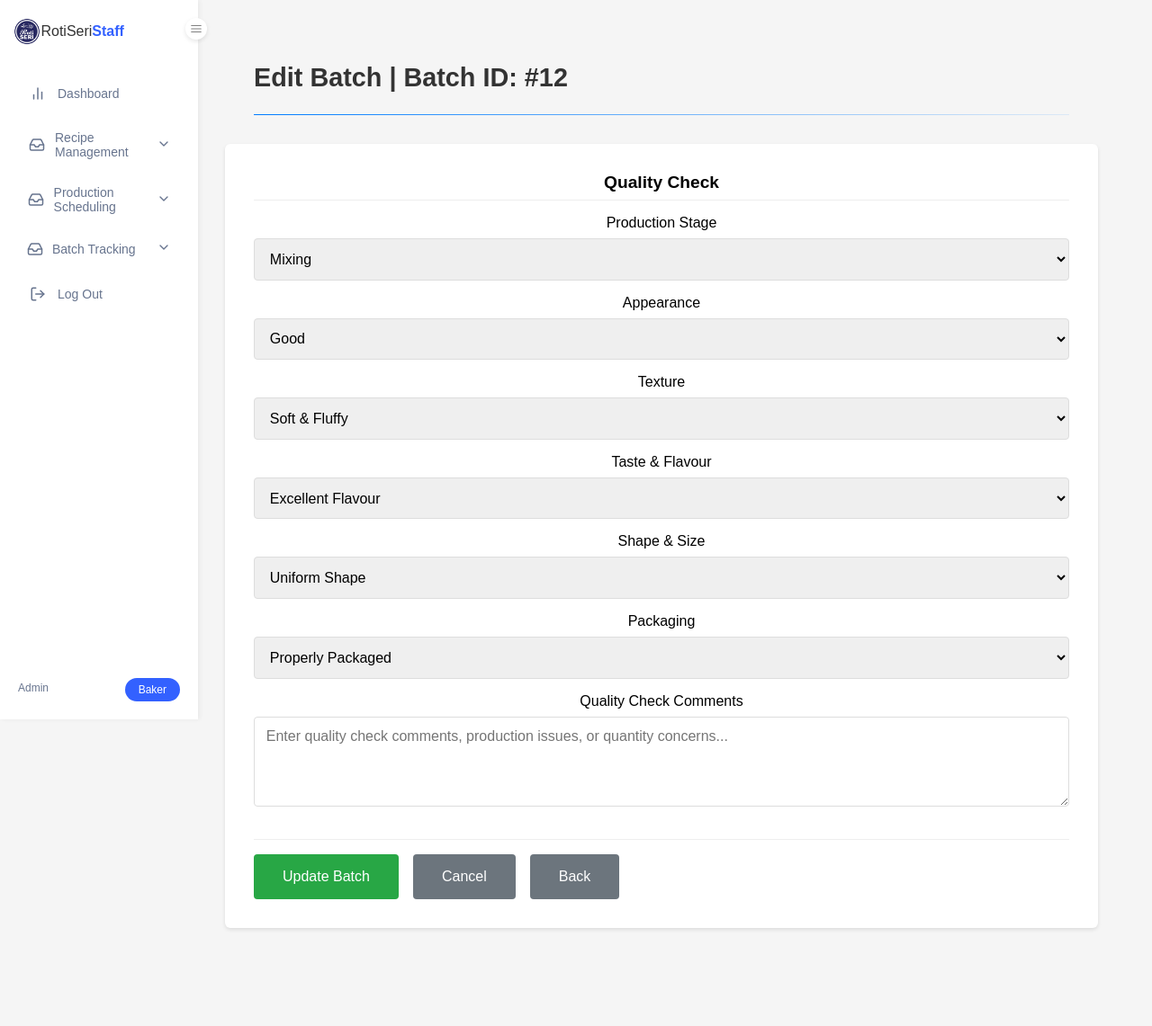
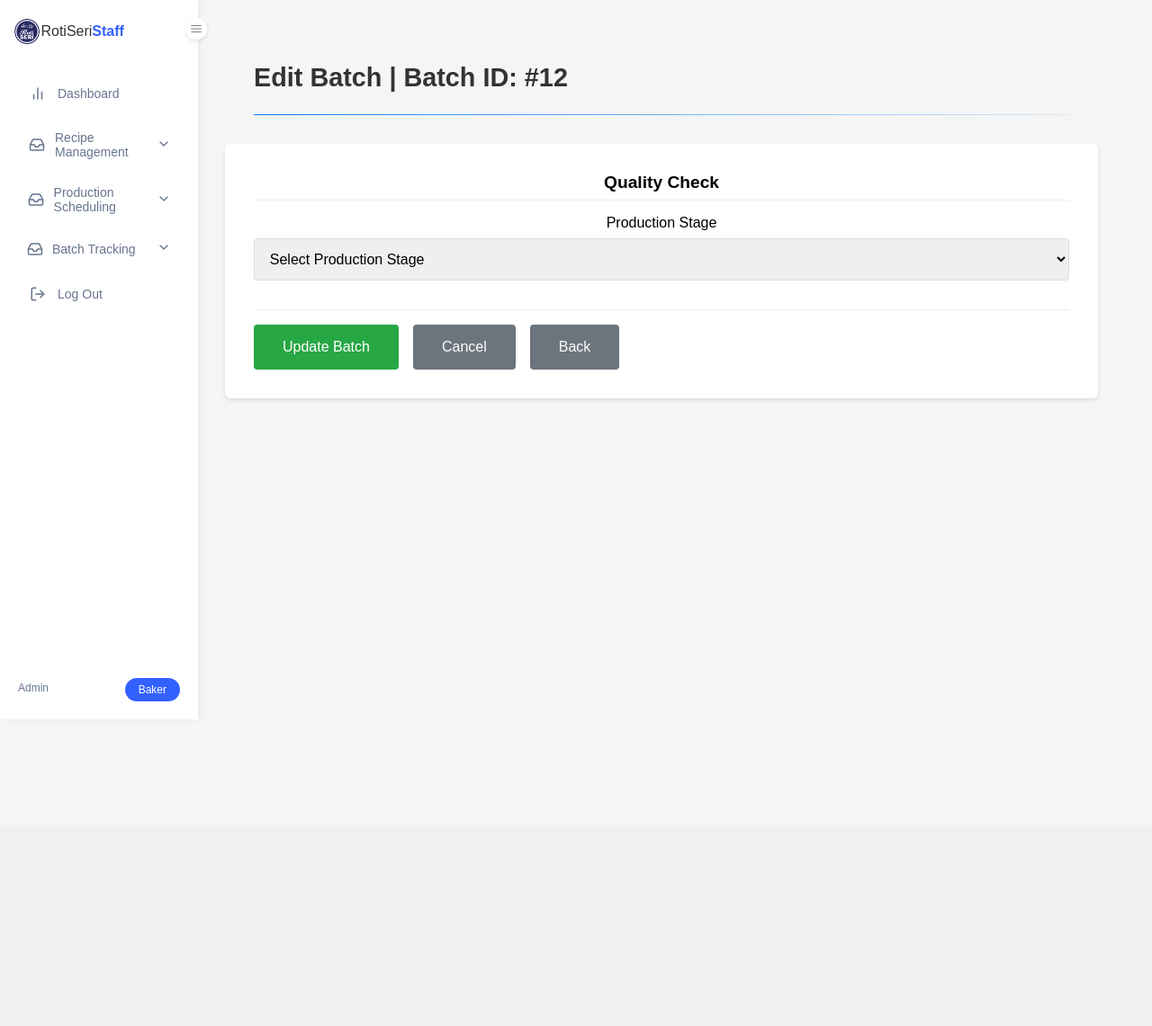
Before and after one commit to ainizam02/production, a PHP site: page /production/edit_batch.php?id=12&section=quality_check in a window 1280 px wide. Shown: the top 1141 px of the page at 90% size. After the commit the page ends 800 px from the top, so only its background shows below. Run offline with PHP 8.4, Linux system fonts and the light colour scheme; a user stored in the database is signed in; data comes from the database, SQL or seed files in the repository.

Commit message:
Update edit_batch.php

```diff
--- a/rotiseriproduction/edit_batch.php
+++ b/rotiseriproduction/edit_batch.php
@@ -24,7 +24,7 @@ $error_message = '';
 // Add these constants at the top of the file after session_start()
 define('MAX_REMARKS_LENGTH', 500);
 define('MAX_QUALITY_CHECK_LENGTH', 500);
-define('ALLOWED_TASKS', ['Mixing', 'Baking', 'Decorating']);
+define('ALLOWED_TASKS', ['Mixing', 'Baking', 'Decorating', 'Cooling', 'Packaging']);
 define('ALLOWED_STATUSES', ['Pending', 'In Progress', 'Completed']);
 
 try {
@@ -94,39 +94,43 @@ try {
             $taste_flavour = filter_input(INPUT_POST, 'taste_flavour', FILTER_SANITIZE_STRING);
             $shape_size = filter_input(INPUT_POST, 'shape_size', FILTER_SANITIZE_STRING);
             $packaging = filter_input(INPUT_POST, 'packaging', FILTER_SANITIZE_STRING);
+            $qc_comments = trim(filter_var($_POST['qc_comments'], FILTER_SANITIZE_STRING));
 
             // Validate inputs
-            $allowed_stages = ['Mixing', 'Baking', 'Cooling', 'Packaging'];
+            $allowed_stages = ['Mixing', 'Baking', 'Cooling', 'Decorating', 'Packaging'];
             $allowed_appearance = ['Good', 'Uneven Surface', 'Overbaked', 'Undercooked'];
             $allowed_texture = ['Soft & Fluffy', 'Dense', 'Dry', 'Soggy'];
             $allowed_taste_flavour = ['Excellent Flavour', 'Bland', 'Overly Sweet', 'Burnt Taste'];
             $allowed_shape_size = ['Uniform Shape', 'Uneven Size', 'Cracked Surface', 'Misshaped'];
             $allowed_packaging = ['Properly Packaged', 'Damaged Packaged', 'Missing Labels', 'Sealed Incorrectly'];
 
-            if (!in_array($production_stage, $allowed_stages) ||
-                !in_array($appearance, $allowed_appearance) ||
-                !in_array($texture, $allowed_texture) ||
-                !in_array($taste_flavour, $allowed_taste_flavour) ||
-                !in_array($shape_size, $allowed_shape_size)) {
-                throw new Exception("Invalid quality check data provided.");
+            // Validate QC Comments
+            if (strlen($qc_comments) > MAX_QUALITY_CHECK_LENGTH) {
+                throw new Exception("QC Comments exceed the maximum length of " . MAX_QUALITY_CHECK_LENGTH . " characters");
             }
 
-            // Insert Quality Check data into the database
+            // Validate production stage
+            if ($production_stage && !in_array($production_stage, $allowed_stages)) {
+                throw new Exception("Invalid production stage selected.");
+            }
+
+            // Insert new quality check record only if production stage is selected
+            if ($production_stage) {
                 $stmt = $conn->prepare("INSERT INTO tbl_quality_checks
-                (batch_id, user_id, production_stage, appearance, texture, taste_flavour, shape_size, packaging)
-                VALUES (?, ?, ?, ?, ?, ?, ?, ?)");
+                    (batch_id, user_id, production_stage, appearance, texture, taste_flavour, shape_size, packaging, qc_comments)
+                    VALUES (?, ?, ?, ?, ?, ?, ?, ?, ?)");
                 $stmt->execute([
                     $batch_id,
                     $_SESSION['user_id'],
                     $production_stage,
-                $appearance,
-                $texture,
-                $taste_flavour,
-                $shape_size,
-                $packaging
+                    $appearance ?: null,
+                    $texture ?: null,
+                    $taste_flavour ?: null,
+                    $shape_size ?: null,
+                    $packaging ?: null,
+                    $qc_comments
                 ]);
-
-            // $success_message = "Quality check data submitted successfully!";
+            }
 
             // Validate batch_id
             $batch_id = filter_input(INPUT_POST, 'batch_id', FILTER_VALIDATE_INT);
@@ -190,9 +194,6 @@ try {
             if (strlen($remarks) > MAX_REMARKS_LENGTH) {
                 throw new Exception("Remarks exceed maximum length of " . MAX_REMARKS_LENGTH . " characters");
             }
-            if (strlen($quality_check) > MAX_QUALITY_CHECK_LENGTH) {
-                throw new Exception("Quality check comments exceed maximum length of " . MAX_QUALITY_CHECK_LENGTH . " characters");
-            }
 
             // Validate assignments array
             $assignments = isset($_POST['assignments']) ? $_POST['assignments'] : [];
@@ -204,6 +205,8 @@ try {
             }
 
             $validated_assignments = [];
+            $baker_tasks = []; // Track tasks per baker
+
             foreach ($assignments as $assignment) {
                 // Validate user_id
                 $user_id = filter_var($assignment['user_id'], FILTER_VALIDATE_INT);
@@ -223,6 +226,18 @@ try {
                     throw new Exception("Invalid task selected");
                 }
 
+                // Check for duplicate tasks for the same baker
+                if (!isset($baker_tasks[$user_id])) {
+                    $baker_tasks[$user_id] = [];
+                }
+
+                // Check if this baker already has this task
+                if (in_array($task, $baker_tasks[$user_id])) {
+                    throw new Exception("Baker already has this task assigned");
+                }
+
+                $baker_tasks[$user_id][] = $task;
+
                 $validated_assignments[] = [
                     'user_id' => $user_id,
                     'task' => $task
@@ -236,14 +251,41 @@ try {
                                     batch_startTime = ?,
                                     batch_endTime = ?,
                                     batch_status = ?,
-                                    batch_remarks = ?,
-                                    quality_check = ?
+                                    batch_remarks = ?
                                   WHERE batch_id = ?");
-            $stmt->execute([$recipe_id, $schedule_id, $start_time, $end_time, $status, $remarks, $quality_check, $batch_id]);
+            $stmt->execute([$recipe_id, $schedule_id, $start_time, $end_time, $status, $remarks, $batch_id]);
 
-            // Delete existing assignments
-            $stmt = $conn->prepare("DELETE FROM tbl_batch_assignments WHERE batch_id = ?");
+            // Get existing assignments to compare
+            $stmt = $conn->prepare("SELECT * FROM tbl_batch_assignments WHERE batch_id = ?");
             $stmt->execute([$batch_id]);
+            $current_assignments = $stmt->fetchAll(PDO::FETCH_ASSOC);
+
+            // Create a map of existing assignments for easy lookup
+            $existing_assignments_map = [];
+            foreach ($current_assignments as $assignment) {
+                $key = $assignment['user_id'] . '_' . $assignment['ba_task'];
+                $existing_assignments_map[$key] = $assignment;
+            }
+
+            // Create a map of new assignments
+            $new_assignments_map = [];
+            foreach ($validated_assignments as $assignment) {
+                $key = $assignment['user_id'] . '_' . $assignment['task'];
+                $new_assignments_map[$key] = $assignment;
+            }
+
+            // Delete assignments that are no longer present
+            foreach ($existing_assignments_map as $key => $assignment) {
+                if (!isset($new_assignments_map[$key])) {
+                    $stmt = $conn->prepare("DELETE FROM tbl_batch_assignments
+                                          WHERE batch_id = ? AND user_id = ? AND ba_task = ?");
+                    $stmt->execute([
+                        $batch_id,
+                        $assignment['user_id'],
+                        $assignment['ba_task']
+                    ]);
+                }
+            }
 
             // Insert new assignments
             if (!empty($validated_assignments)) {
@@ -252,11 +294,16 @@ try {
                                       VALUES (?, ?, ?, 'Pending')");
 
                 foreach ($validated_assignments as $assignment) {
+                    $key = $assignment['user_id'] . '_' . $assignment['task'];
+
+                    // Only insert if this assignment doesn't already exist
+                    if (!isset($existing_assignments_map[$key])) {
                         $stmt->execute([
                             $batch_id,
                             $assignment['user_id'],
                             $assignment['task']
                         ]);
+                    }
                 }
             }
 
@@ -293,7 +340,7 @@ try {
 <head>
     <meta charset="UTF-8">
     <meta name="viewport" content="width=device-width, initial-scale=1.0">
-    <title>Edit Batch - YSLProduction</title>
+    <title>Edit Batch - Roti Seri Production</title>
     <link rel="stylesheet" href="css/style.css">
     <link rel="stylesheet" href="css/dashboard.css">
     <link rel="stylesheet" href="css/batch.css">
@@ -419,7 +466,9 @@ try {
                                     <option value="">Select Task</option>
                                     <option value="Mixing" <?php echo $assignment['ba_task'] === 'Mixing' ? 'selected' : ''; ?>>Mixing</option>
                                     <option value="Baking" <?php echo $assignment['ba_task'] === 'Baking' ? 'selected' : ''; ?>>Baking</option>
+                                    <option value="Cooling" <?php echo $assignment['ba_task'] === 'Cooling' ? 'selected' : ''; ?>>Cooling</option>
                                     <option value="Decorating" <?php echo $assignment['ba_task'] === 'Decorating' ? 'selected' : ''; ?>>Decorating</option>
+                                    <option value="Packaging" <?php echo $assignment['ba_task'] === 'Packaging' ? 'selected' : ''; ?>>Packaging</option>
                                 </select>
                                 <?php if ($is_baker): ?>
                                     <input type="hidden" name="assignments[<?php echo $index; ?>][task]" value="<?php echo htmlspecialchars($assignment['ba_task']); ?>">
@@ -443,64 +492,14 @@ try {
                 <h2>Quality Check</h2>
                 <div class="form-group">
                     <label for="production_stage">Production Stage</label>
-                    <select id="production_stage" name="production_stage" required>
+                    <select id="production_stage" name="production_stage">
+                        <option value="">Select Production Stage</option>
                         <option value="Mixing">Mixing</option>
                         <option value="Baking">Baking</option>
                         <option value="Cooling">Cooling</option>
+                        <option value="Decorating">Decorating</option>
                         <option value="Packaging">Packaging</option>
                     </select>
-                </div>
-                <div class="form-group">
-                    <label for="appearance">Appearance</label>
-                    <select id="appearance" name="appearance" required>
-                        <option value="Good">Good</option>
-                        <option value="Uneven Surface">Uneven Surface</option>
-                        <option value="Overbaked">Overbaked</option>
-                        <option value="Undercooked">Undercooked</option>
-                    </select>
-                </div>
-                <div class="form-group">
-                    <label for="texture">Texture</label>
-                    <select id="texture" name="texture" required>
-                        <option value="Soft & Fluffy">Soft & Fluffy</option>
-                        <option value="Dense">Dense</option>
-                        <option value="Dry">Dry</option>
-                        <option value="Soggy">Soggy</option>
-                    </select>
-                </div>
-                <div class="form-group">
-                    <label for="taste_flavour">Taste & Flavour</label>
-                    <select id="taste_flavour" name="taste_flavour" required>
-                        <option value="Excellent Flavour">Excellent Flavour</option>
-                        <option value="Bland">Bland</option>
-                        <option value="Overly Sweet">Overly Sweet</option>
-                        <option value="Burnt Taste">Burnt Taste</option>
-                    </select>
-                </div>
-                <div class="form-group">
-                    <label for="shape_size">Shape & Size</label>
-                    <select id="shape_size" name="shape_size" required>
-                        <option value="Uniform Shape">Uniform Shape</option>
-                        <option value="Uneven Size">Uneven Size</option>
-                        <option value="Cracked Surface">Cracked Surface</option>
-                        <option value="Misshaped">Misshaped</option>
-                    </select>
-                </div>
-                <div class="form-group">
-                    <label for="packaging">Packaging</label>
-                    <select id="packaging" name="packaging">
-                        <option value="Properly Packaged">Properly Packaged</option>
-                        <option value="Damaged Packaged">Damaged Packaged</option>
-                        <option value="Missing Labels">Missing Labels</option>
-                        <option value="Sealed Incorrectly">Sealed Incorrectly</option>
-                    </select>
-                </div>
-
-                <div class="form-group">
-                    <label for="quality_check">Quality Check Comments</label>
-                    <textarea id="quality_check" name="quality_check" rows="3" <?php echo $is_baker ? 'readonly' : ''; ?>
-                              placeholder="Enter quality check comments, production issues, or quantity concerns..."
-                    ><?php echo htmlspecialchars($batch['quality_check'] ?? ''); ?></textarea>
                 </div>
             </div>
 
```
Lines whose indentation alone changed are shown as unchanged.
